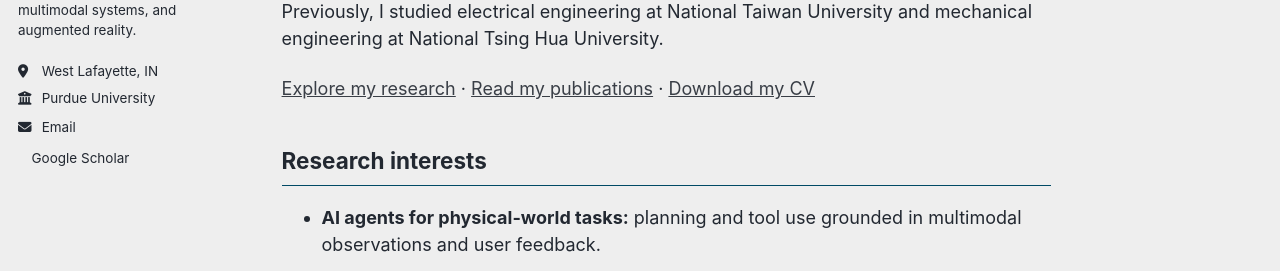
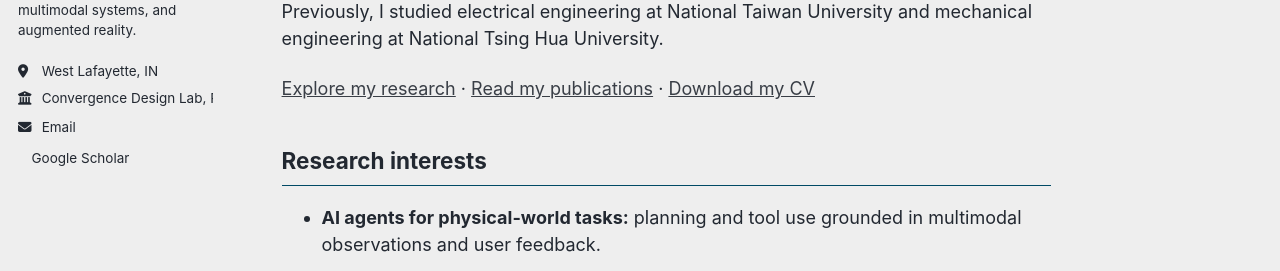
Before and after one commit to ShaoKangHsia/ShaoKangHsia.github.io, a Jekyll site: the page built from _pages/about.md, in a window 1280 px wide. Shown: the part 358-629 px from the top of the page. Built offline with Jekyll 4.4.1, drawn with Linux system fonts in a browser that asks for light colours; a script bundle is joined from its source files by our own code; a style sheet for code colours, icons or effects is not loaded.

Commit message:
Update sidebar affiliation text

```diff
--- a/_config.yml
+++ b/_config.yml
@@ -28,7 +28,7 @@ author:
   pronouns         : # example: "she/her"
   bio              : "PhD student | AI agents for physical-world tasks, multimodal systems, and augmented reality."
   location         : "West Lafayette, IN"
-  employer         : "Purdue University"
+  employer         : "Convergence Design Lab, Purdue University"
   uri              : # URL
   email            : "shaokanghsia0910@gmail.com"
 
```
